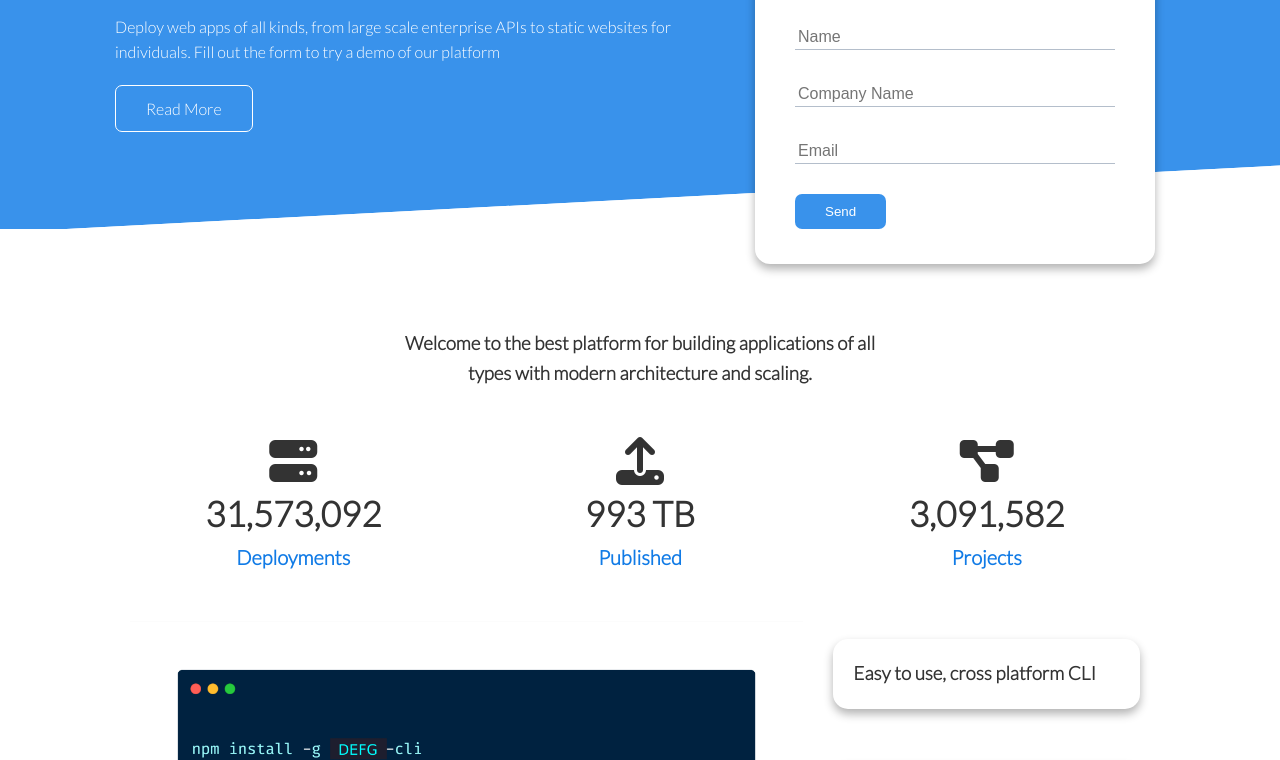
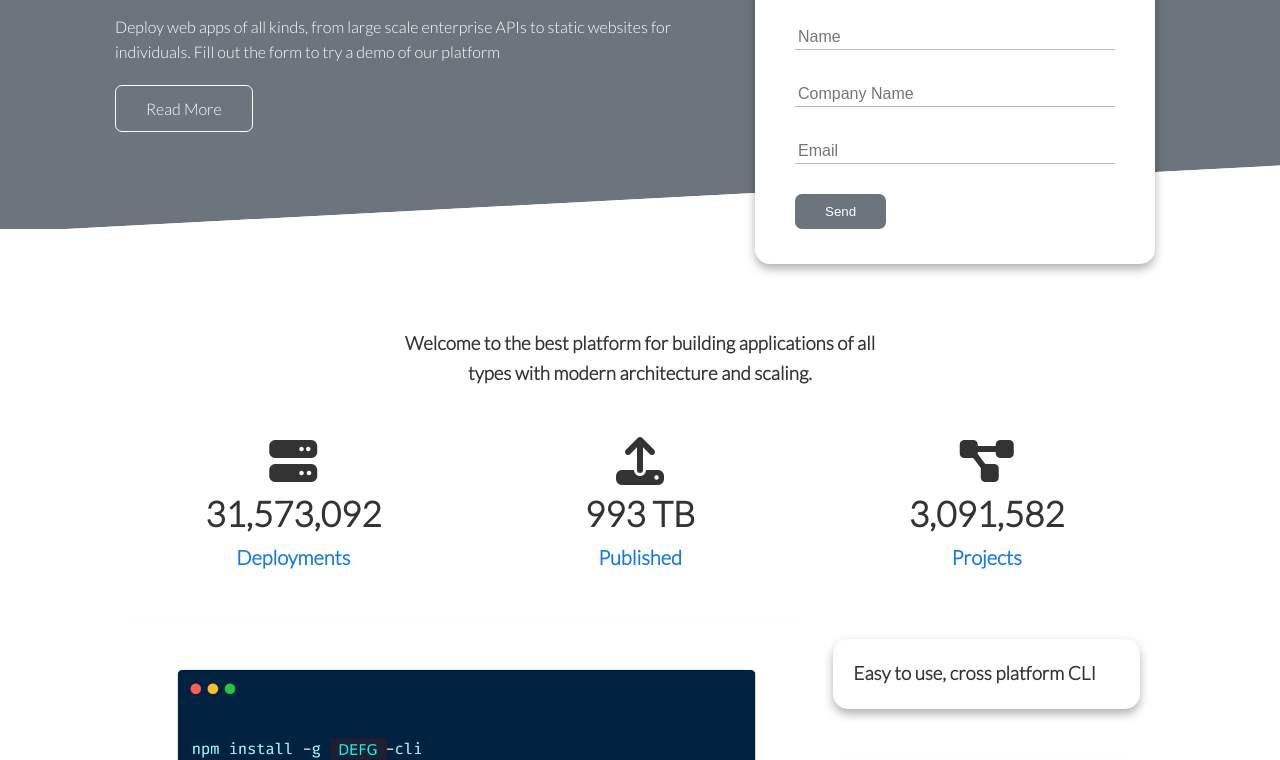
Before and after one commit to ChrisRoland/DEFG-Website, a plain HTML site: page index.html in a window 1280 px wide. Shown: the part 241-1001 px from the top of the page. Drawn offline with Linux system fonts and the light colour scheme.

Commit message:
Update styles.css
Primary color change

```diff
--- a/styles.css
+++ b/styles.css
@@ -1,7 +1,7 @@
 @import url('https://fonts.googleapis.com/css2?family=Lato:wght@300&display=swap');
 
 :root {
-    --primary-color: #3992eb;
+    --primary-color: #6C757D;
     --secondary-color: #117be6;
     --dark-color: #0053a7;
     --light-color: #f4f4f4;
```
